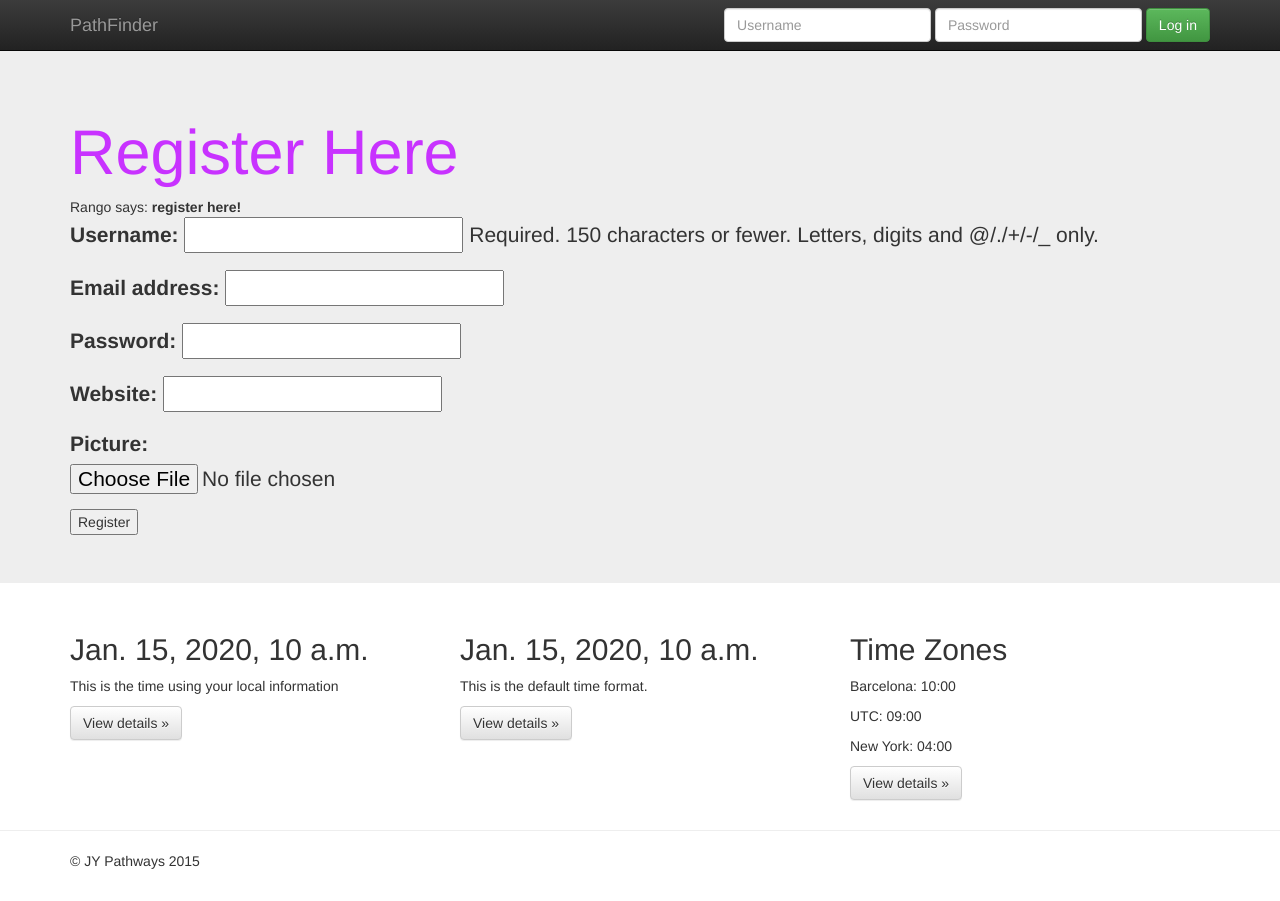
After one commit to jypathways/pathfinder-platform, a Django app: template pathfinder/templates/pathfinder/register.html in a window 1280 px wide. The commit adds this page. Run offline with Django 3.2, Linux system fonts and the light colour scheme; tables that the repository leaves empty hold one stand-in row (values such as "Sample post"); the template is opened without the code that fills it: values that come from a table or form of the project are taken from there, most other values are stand-ins (such as "Sample title", 1, 10 or a date in 2020); some libraries are stand-ins or nearby versions.

Commit message:
User Profile Model Created Register View Created Register Template Created TO-Do: URL mapping

```diff
--- a/pathfinder/apps/trail/models.py
+++ b/pathfinder/apps/trail/models.py
@@ -1,4 +1,21 @@
 from django.db import models
+from django.contrib.auth.models import UserManager, User
+from django.utils import timezone
+from django.db.models.signals import post_save
 # Create your models here.
 
-#class User(models.Model):
+class UserProfile(models.Model):
+	user = models.OneToOneField(User)
+	date_joined = models.DateTimeField(('date joined'), default=timezone.now)
+	website = models.URLField(blank=True)
+	picture = models.ImageField(upload_to='profile_images', blank=True)
+
+	objects = UserManager()
+
+	def create_user_profile(sender, instance, created, **kwargs):
+		if created:
+			UserProfile.objects.create(user=instance)
+
+	def __str__(self):
+		return self.user.username
+	post_save.connect(create_user_profile, sender=User)
--- /dev/null
+++ b/pathfinder/forms.py
@@ -0,0 +1,14 @@
+from django import forms
+from django.contrib.auth.models import User
+from .apps.trail.models import UserProfile
+
+class UserForm(forms.ModelForm):
+	password = forms.CharField(widget=forms.PasswordInput())
+	class Meta:
+		model = User
+		fields = ('username', 'email', 'password')
+
+class UserProfileForm(forms.ModelForm):
+	class Meta:
+		model = UserProfile
+		fields = ('website', 'picture')
--- a/pathfinder/templates/base.html
+++ b/pathfinder/templates/base.html
@@ -43,14 +43,15 @@
           <a class="navbar-brand" href="#">PathFinder</a>
         </div>
         <div class="navbar-collapse collapse">
-          <form class="navbar-form navbar-right" role="form">
+          <form class="navbar-form navbar-right" role="form" action="/login/" method="post">
+          {% csrf_token %}
             <div class="form-group">
-              <input type="text" placeholder="Email" class="form-control">
+              <input type="text" placeholder="Username" class="form-control">
             </div>
             <div class="form-group">
               <input type="password" placeholder="Password" class="form-control">
             </div>
-            <button type="submit" class="btn btn-success">Sign in</button>
+            <button type="submit" class="btn btn-success">Log in</button>
           </form>
         </div><!--/.navbar-collapse -->
       </div>
--- /dev/null
+++ b/pathfinder/templates/pathfinder/register.html
@@ -0,0 +1,62 @@
+{% extends "base.html" %}
+{% load i18n %}
+{% load l10n %}
+{% load tz %}
+
+{% block head_title %}PathFinder{% endblock %}
+
+{% block content %}
+
+  <!-- Main jumbotron for a primary marketing message or call to action -->
+    <div class="jumbotron">
+      <div class="container">
+        <h1>{% trans "Register Here"%}</h1>
+
+		{% if registered %}
+        	Rango says: <strong>thank you for registering!</strong>
+        	<a href="/rango/">Return to the homepage.</a><br />
+		{% else %}
+        	Rango says: <strong>register here!</strong><br />
+
+        	<form id="user_form" method="post" action="/rango/register/"
+                enctype="multipart/form-data">
+            	{% csrf_token %}
+
+            	<!-- Display each form. The as_p method wraps each element in a paragraph
+                 (<p>) element. This ensures each element appears on a new line,
+                 making everything look neater. -->
+            	{{ user_form.as_p }}
+            	{{ profile_form.as_p }}
+
+            	<!-- Provide a button to click to submit the form. -->
+            	<input type="submit" name="submit" value="Register" />
+        	</form>
+        {% endif %}
+
+      </div>
+    </div>
+
+    <div class="container">
+      <!-- Example row of columns -->
+      <div class="row">
+        <div class="col-md-4">
+          <h2 id="local-date">{{today}}</h2>
+          <p>This is the time using your local information </p>
+          <p><a class="btn btn-default" href="#" role="button">View details &raquo;</a></p>
+        </div>
+        <div class="col-md-4">
+          <h2 id="non-local-date">{{today|unlocalize}}</h2>
+          <p>This is the default time format.</p>
+          <p><a class="btn btn-default" href="#" role="button">View details &raquo;</a></p>
+        </div>
+        <div class="col-md-4">
+          <h2>Time Zones</h2>
+          <p> Barcelona: <span id="time-tz">{{now|time:"H:i"}}</span></p>
+          <p> UTC: <span id="time-utc">{{now|utc|time:"H:i"}}</span></p>
+          <p> New York: <span id="time-ny">{{now|timezone:"America/New_York"|time:"H:i"}}</span></p>
+          <p><a class="btn btn-default" href="#" role="button">View details &raquo;</a></p>
+        </div>
+      </div>
+    </div>
+
+{% endblock %}
--- a/pathfinder/urls.py
+++ b/pathfinder/urls.py
@@ -2,12 +2,13 @@
 from django.conf.urls import include, url
 from django.contrib import admin
 from django.conf.urls.i18n import i18n_patterns
-from .views import home, home_files
+from .views import *
 
 urlpatterns = [
     url(r'^(?P<filename>(robots.txt)|(humans.txt))$',
         home_files, name='home-files'),
     url(r'i18n/', include('django.conf.urls.i18n')),
+    url(r'^login', login),
 ]
 
 urlpatterns += i18n_patterns(
--- a/requirements/development.txt
+++ b/requirements/development.txt
@@ -1,6 +1,8 @@
--r base.txt
+Django==1.8.4
+docutils==0.12
 Jinja2==2.7.3
 MarkupSafe==0.23
+psycopg2==2.6.1
 Pygments==1.6
+pytz==2014.4
 Sphinx==1.2.2
-docutils==0.12
```
Also changed, not shown: pathfinder/admin.py (added, +20 -0 lines), pathfinder/apps/trail/views.py (+20 -1 lines), pathfinder/settings/base.py (+8 -2 lines), pathfinder/views.py (+50 -0 lines), pathfinder/apps/trail/urls.py (deleted), pathfinder/db.sqlite3 (deleted), 5 other files.
